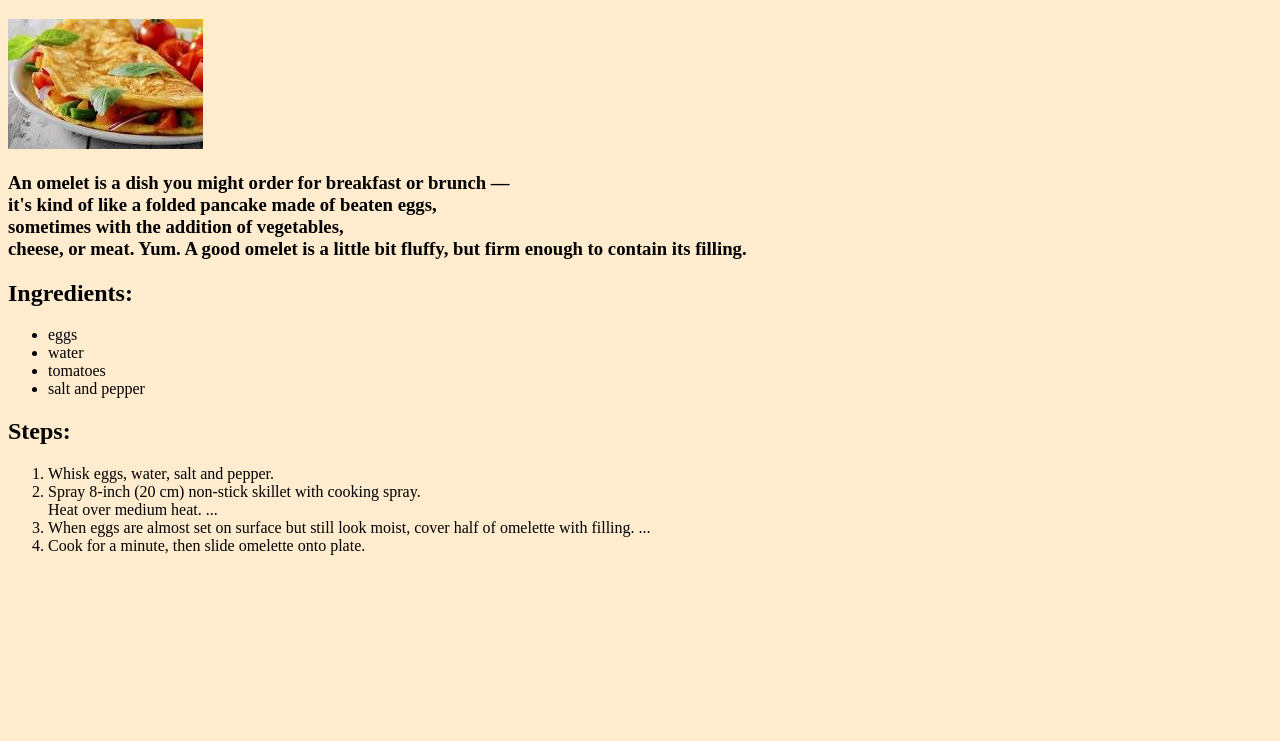
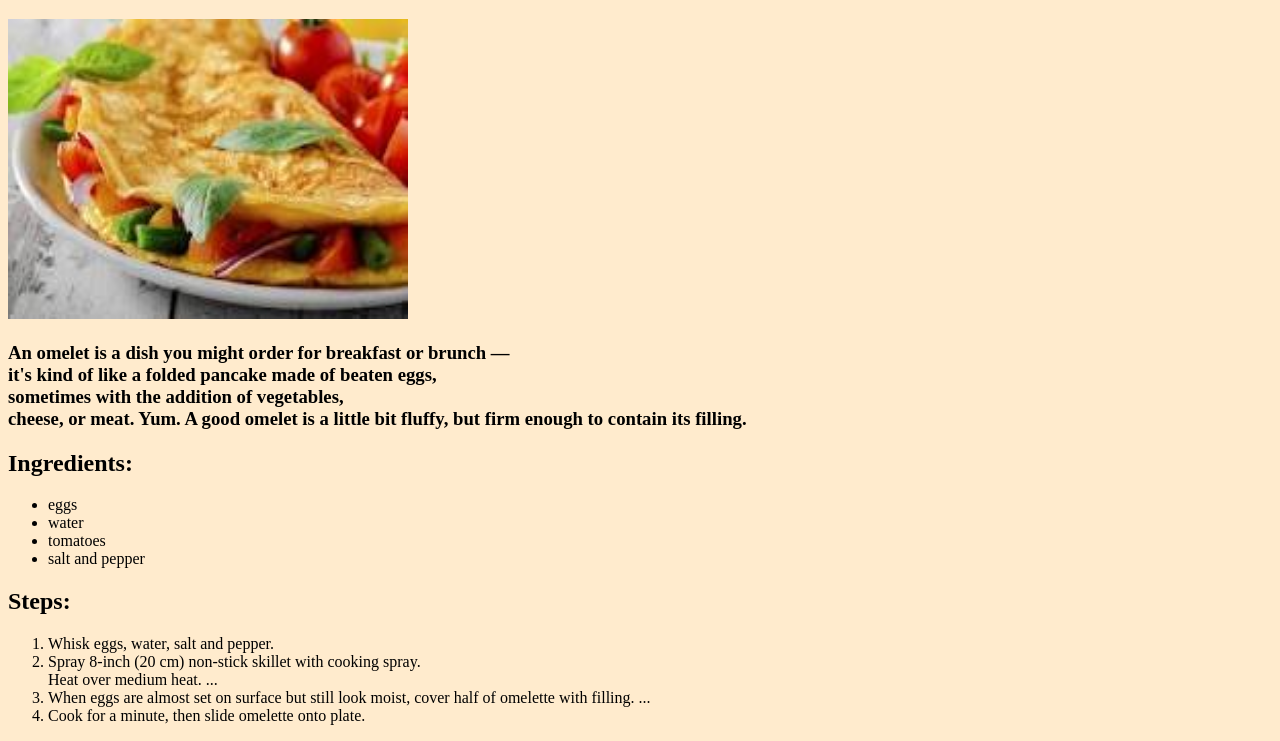
Before and after one commit to zahrabateninia/odin-recipes, a plain HTML site: page recipes/Omelet.html in a window 1280 px wide. Shown: the part 61-802 px from the top of the page. Drawn offline with Linux system fonts and the light colour scheme.

Commit message:
height and width of the image hhave changed

```diff
--- a/recipes/Omelet.html
+++ b/recipes/Omelet.html
@@ -9,7 +9,9 @@
 </head>
 <body>
     <h1 id="omelet">Omelet Recipes</h1>
-    <img src="./omelet.jpg" alt="a yummy omelet" >
+    <div class="image">
+        <img src="./omelet.jpg" alt="a yummy omelet" height="300px" width="400" >
+    </div>
     <h3>An omelet is a dish you might order for breakfast or brunch — <br>
         it's kind of like a folded pancake made of beaten eggs, <br> sometimes with the addition of vegetables,
         <br> cheese, or meat. Yum.
```
Also changed, not shown: style.css (line endings or trailing spaces).
